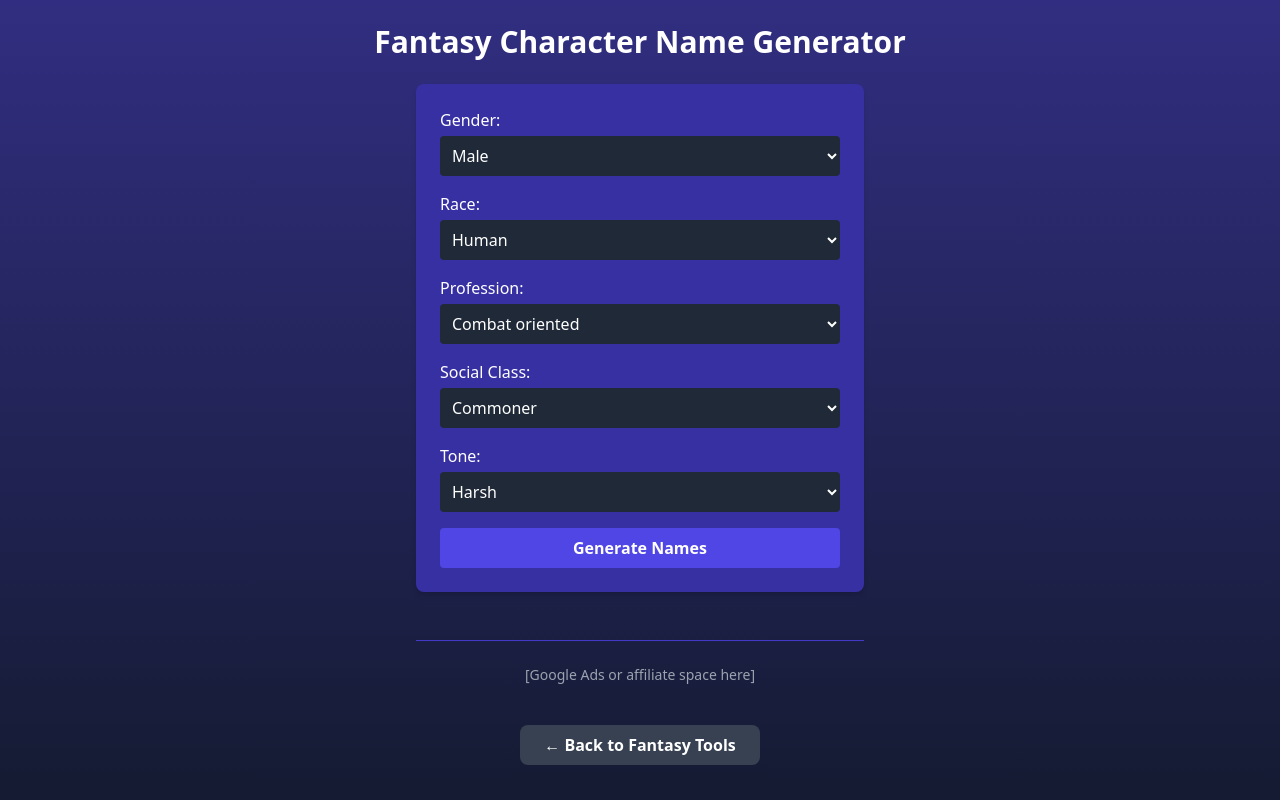
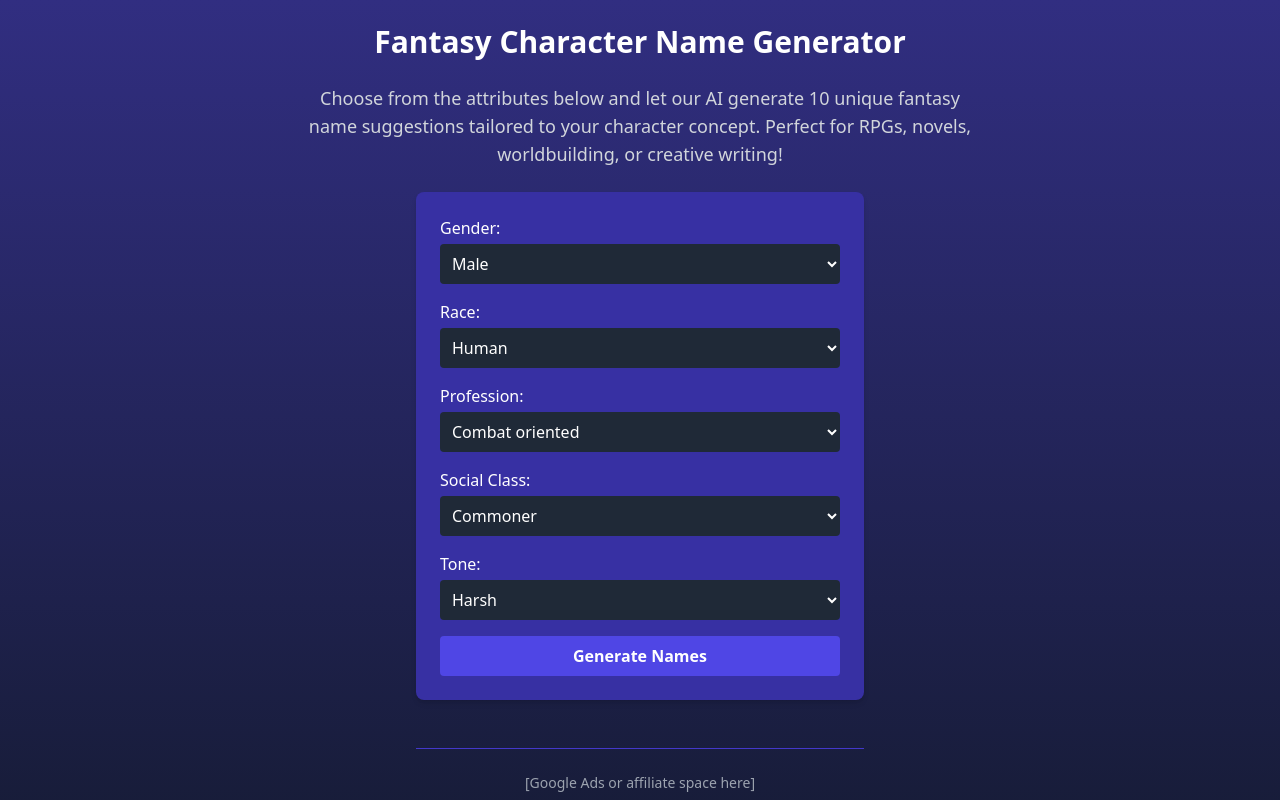
Before and after one commit to JiriTill/fantasytools, a React (Vite) app in the folder client/: page /character in a window 1280 px wide. Shown: the top 800 px of the page. Built offline with nearby package versions, Linux system fonts and the light colour scheme.

Commit message:
Update Character.jsx

```diff
--- a/client/src/pages/Character.jsx
+++ b/client/src/pages/Character.jsx
@@ -38,6 +38,11 @@ export default function Character() {
   return (
     <div className="min-h-screen bg-gradient-to-b from-indigo-900 to-gray-900 text-white p-6 flex flex-col items-center">
       <h1 className="text-3xl font-bold mb-6">Fantasy Character Name Generator</h1>
+
+      <p className="text-lg text-center max-w-2xl text-gray-300 mb-6">
+        Choose from the attributes below and let our AI generate 10 unique fantasy name suggestions tailored to your character concept. Perfect for RPGs, novels, worldbuilding, or creative writing!
+      </p>
+
       <form onSubmit={handleSubmit} className="space-y-4 w-full max-w-md bg-indigo-800 p-6 rounded-lg shadow-md">
         <label className="block">
           Gender:
```
